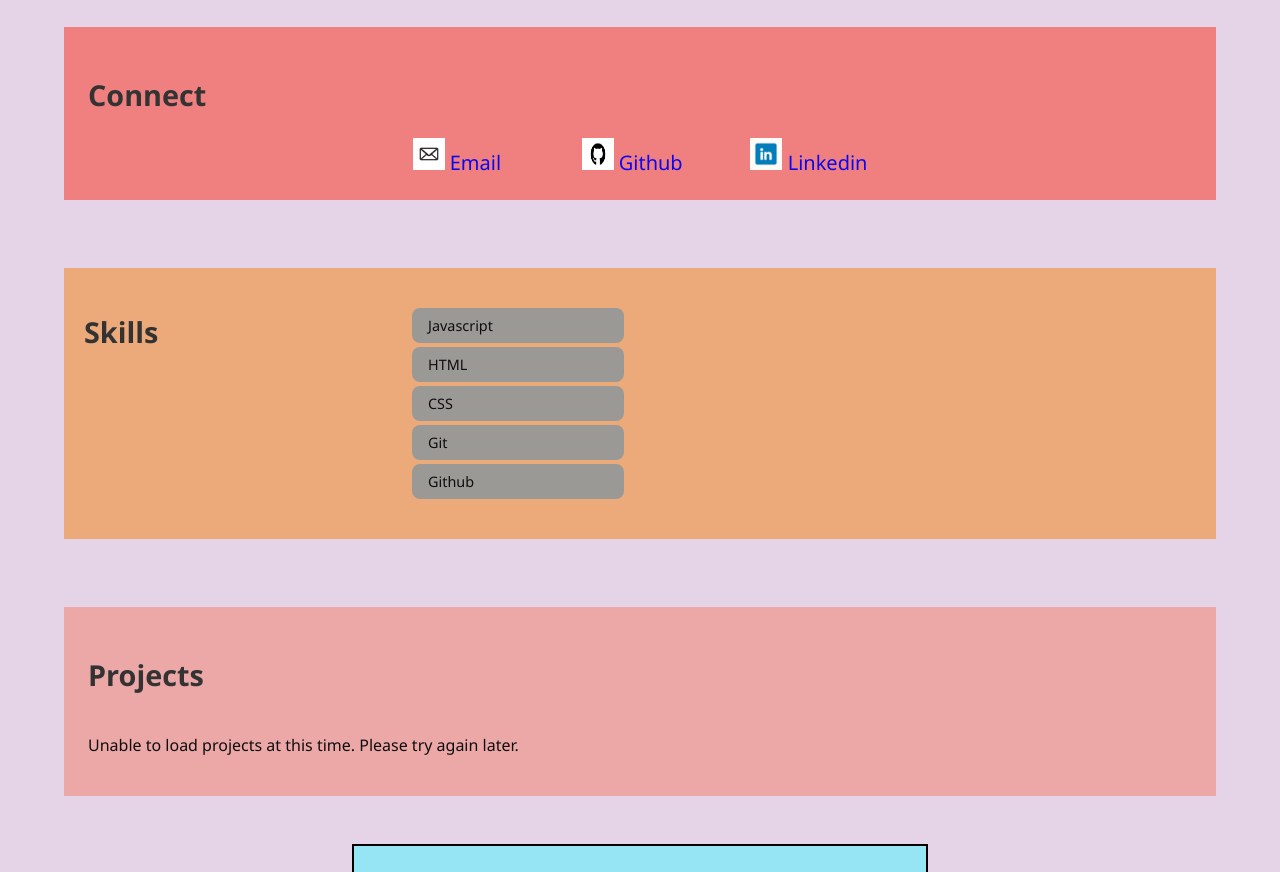
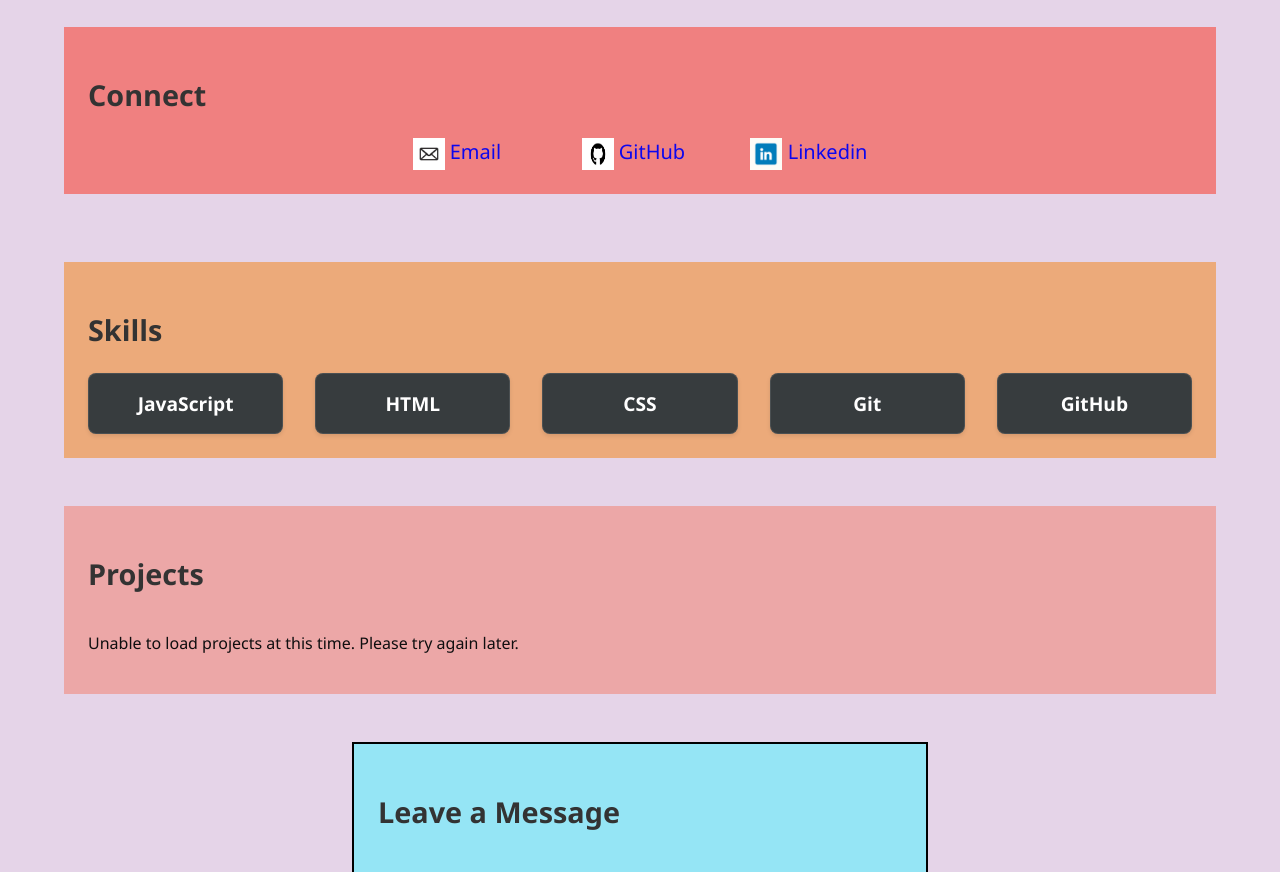
Before and after one commit to Geetha82/geetha-balaji-mars, a plain HTML site: page index.html in a window 1280 px wide. Shown: the part 1920-2792 px from the top of the page. Drawn offline with Linux system fonts and the light colour scheme; no server answers.

Commit message:
corrections made

```diff
--- a/css/index.css
+++ b/css/index.css
@@ -142,23 +142,36 @@ nav a:hover {
 
 /* Skills Section */
 #Skills {
-    padding: 1.25rem;
-    display: flex;
-    gap: 0.625rem;
+    padding: 1.5rem;
     margin: 0;
-    margin-bottom: 1.25rem;
     background-color: rgb(236, 170, 122);
 }
 
 #Skills li {
+    font-size: 0.9rem;
+    font-weight: 600;
+    background-color: rgb(154, 153, 150);
+    color: white;
+    padding: 0.5rem 1rem;
+    border-radius: 1.5rem;
+    box-shadow: 0 2px 4px rgba(0, 0, 0, 0.1);
+    border-radius: 0.5rem;
+}
+
+#Skills ul {
+    display: flex;
+    flex-wrap: wrap;
+    gap: 0.75rem;
+    justify-content: center;
+    padding: 0;
+    margin: 0;
     list-style: none;
-    font-size: 0.9rem;
-    background-color: rgb(154, 153, 150);
-    padding: 0.5rem 1rem;
-    border-radius: 0.5rem;
-    margin: 0.25rem;
-    justify-content: center;
-     border-radius: 0.5rem;
+}
+
+/* Slight hover effect for mobile touch */
+#Skills li:active {
+    background-color: #ef9607;
+    transform: scale(0.95);
 }
 
 /* Project Section */
@@ -191,6 +204,14 @@ nav a:hover {
 
 #Projects li:hover {
     transform: translateY(-0.3125rem);
+}
+
+#emailIcon,
+#gitHubIcon,
+#linkedinIcon {
+    width: 32px;
+    height: 32px;
+    vertical-align: middle;
 }
 
 /* Connect Section */
@@ -365,11 +386,34 @@ footer {
         background-color: #e75613;
     }
 
-    .experience-header-row { flex-direction: row; justify-content: space-between; }
+    .experience-header-row {
+        flex-direction: row;
+        justify-content: space-between;
+    }
 
+    #Skills ul {
+        display: grid;
+        /* Creates as many columns as will fit, with a minimum width of 150px each */
+        grid-template-columns: repeat(auto-fit, minmax(150px, 1fr));
+        gap: 1.5rem;
+        justify-content: stretch;
+    }
 
-    /* 4. Grid Layouts */
-    #Skills,
+    #Skills li {
+        font-size: 1.1rem;
+        padding: 0.8rem;
+        text-align: center;
+        /* Centers text within the grid cell */
+        transition: transform 0.3s ease, background-color 0.3s ease;
+    }
+
+    /* Add a hover effect for tablet/desktop users with a mouse */
+    #Skills li:hover {
+        background-color: #e75613;
+        transform: translateY(-3px);
+        box-shadow: 0 4px 8px rgba(0, 0, 0, 0.2);
+    }
+
     #Projects ul,
     #Connect ul {
         display: grid;
@@ -380,10 +424,6 @@ footer {
         grid-template-columns: repeat(3, 1fr);
     }
 
-    #Skills {
-        /* Changes to a two-column layout on medium screens */
-        grid-template-columns: repeat(2, 1fr);
-    }
 
     #Projects ul {
         display: grid;
@@ -499,11 +539,37 @@ footer {
     }
 
     /* Skills section changes to a 4-column grid on desktop */
-    #Skills {
+
+    /* Target the UL for a wider Desktop Grid */
+    #Skills ul {
         display: grid;
-        /* Option A: Fixed 4 columns */
-        grid-template-columns: repeat(4, 1fr);
-        gap: 1.5rem;
+        /* Desktop allows for more columns (min 180px each) */
+        grid-template-columns: repeat(auto-fit, minmax(180px, 1fr));
+        gap: 2rem;
+        /* Larger gap for a breathable layout */
+        max-width: 1200px;
+        /* Keeps the grid from getting too wide on ultra-wide monitors */
+        margin: 0 auto;
+        /* Centers the grid container */
+    }
+
+    #Skills li {
+        font-size: 1.2rem;
+        padding: 1rem 1.5rem;
+        background-color: #373c3e;
+        border: 1px solid rgba(255, 255, 255, 0.1);
+        cursor: default;
+    }
+
+    /* Desktop Hover Interaction */
+    #Skills li:hover {
+        background-color: #ef9607;
+        color: #0f100f;
+        transform: scale(1.08);
+        /* Slightly larger pop on desktop */
+        box-shadow: 0 8px 15px rgba(0, 0, 0, 0.3);
+        z-index: 10;
+        /* Ensures the scaled item stays on top of neighbors */
     }
 
     /* Projects section changes to a 3-column grid on desktop */
@@ -521,6 +587,7 @@ footer {
         margin: 0 auto;
         /* Center the form horizontally */
     }
+
     #message-form button {
         width: auto;
         /* Allow button to the size based on the message */
--- a/index.html
+++ b/index.html
@@ -97,21 +97,21 @@
         <ul>
             <li>
                 <a href="mailto:gopalsamy.geetha@gmail.com" title="Email">
-                    <img src="images/emailIcon.jpg" alt="Email" width="32" height="32" />
+                    <img src="images/emailIcon.jpg" alt="Email" id="emailIcon">
                     Email
                 </a>
             </li>
 
             <li>
-                <a href="https://github.com/Geetha82" target="_blank" rel="noopener noreferrer" title="Github">
-                    <img src="images/githubIcon.jpeg" alt="Github" width="32" height="32" />
-                    Github
+                <a href="https://github.com/Geetha82" target="_blank" rel="noopener noreferrer" title="GitHub">
+                    <img src="images/githubIcon.jpeg" alt="GitHub" id="gitHubIcon">
+                    GitHub
                 </a>
             </li>
 
             <li>
                 <a href="https://www.linkedin.com/in/geetha-balaji-275bb5325/" target="_blank" title="Linkedin">
-                    <img src="images/linkedinIcon.jpeg"  alt="LinkedIn" width="32" height="32" />
+                    <img src="images/linkedinIcon.jpeg"  alt="LinkedIn" id="linkedinIcon">
                     Linkedin
                 </a>
             </li>
--- a/js/index.js
+++ b/js/index.js
@@ -5,7 +5,7 @@ const body = document.body;
 //------Skills Section-------
 
 //List your technical skills
-const skills = ["Javascript", "HTML", "CSS", "Git", "Github"];
+const skills = ["JavaScript", "HTML", "CSS", "Git", "GitHub"];
 
 //Select the Skills section by id
 const skillsSection = document.getElementById("Skills");
```
Also changed, not shown: package.json (deleted, +0 -25 lines), 1 other file.
